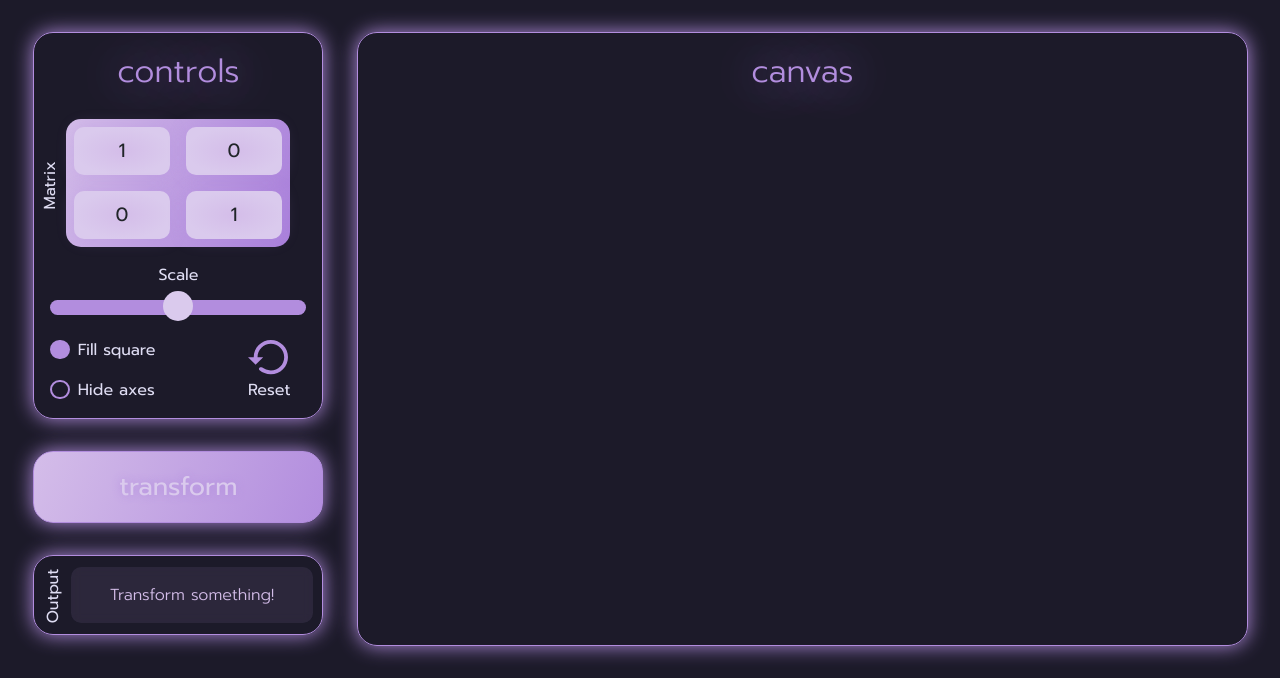
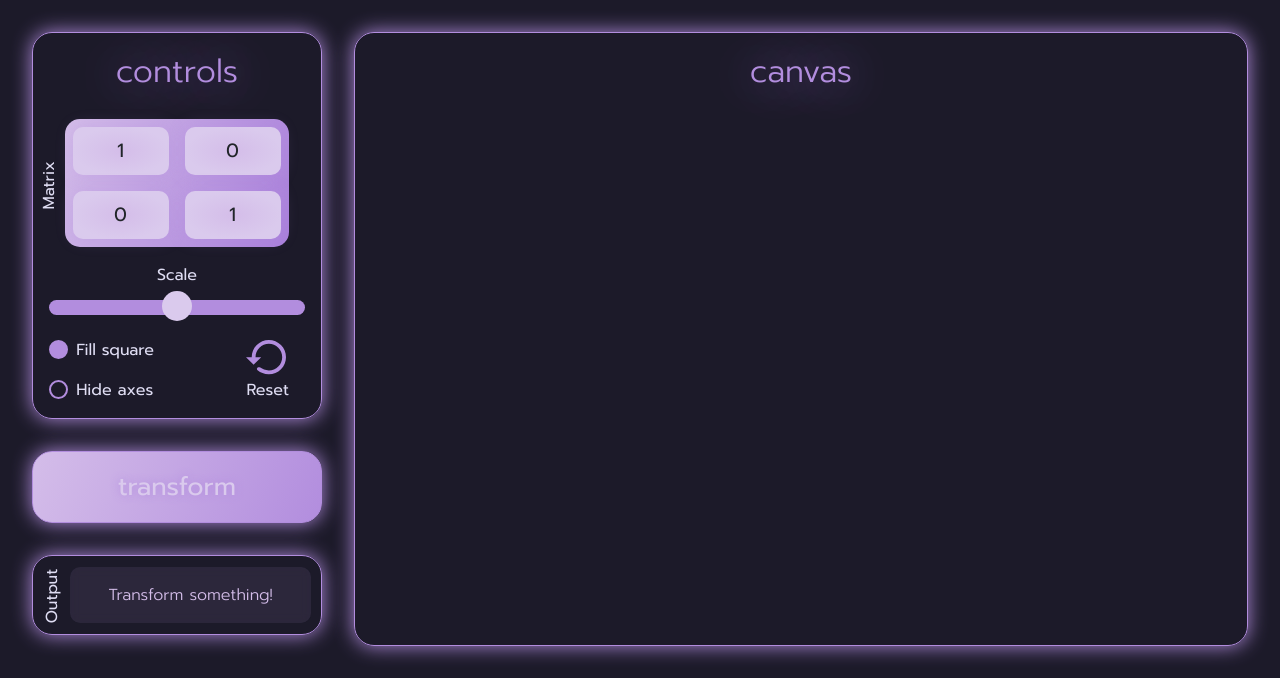
Before and after one commit to alexlostorto/may-tricks, a PHP site: page / in a window 1280 px wide. Shown: the part 122-800 px from the top of the page. Run offline with PHP 8.4, Linux system fonts and the light colour scheme.

Commit message:
Fix size of left section with different outputs

```diff
--- a/index.php
+++ b/index.php
@@ -60,7 +60,7 @@ include('./components/header.php');
 
     #information {
         gap: 2rem;
-        width: 25rem;
+        width: 24rem;
     }
 
     #controls,
@@ -355,7 +355,7 @@ include('./components/header.php');
 </header>
 <main class="d-flex flex-row w-100 h-100">
     <section id="information" class="d-flex flex-column align-items-center justify-content-between">
-        <div>
+        <div class="w-100">
             <section id="controls" class="position-relative d-flex flex-column align-items-center w-100">
                 <h2>controls</h2>
                 <div class="matrix-transformation d-grid">
```
